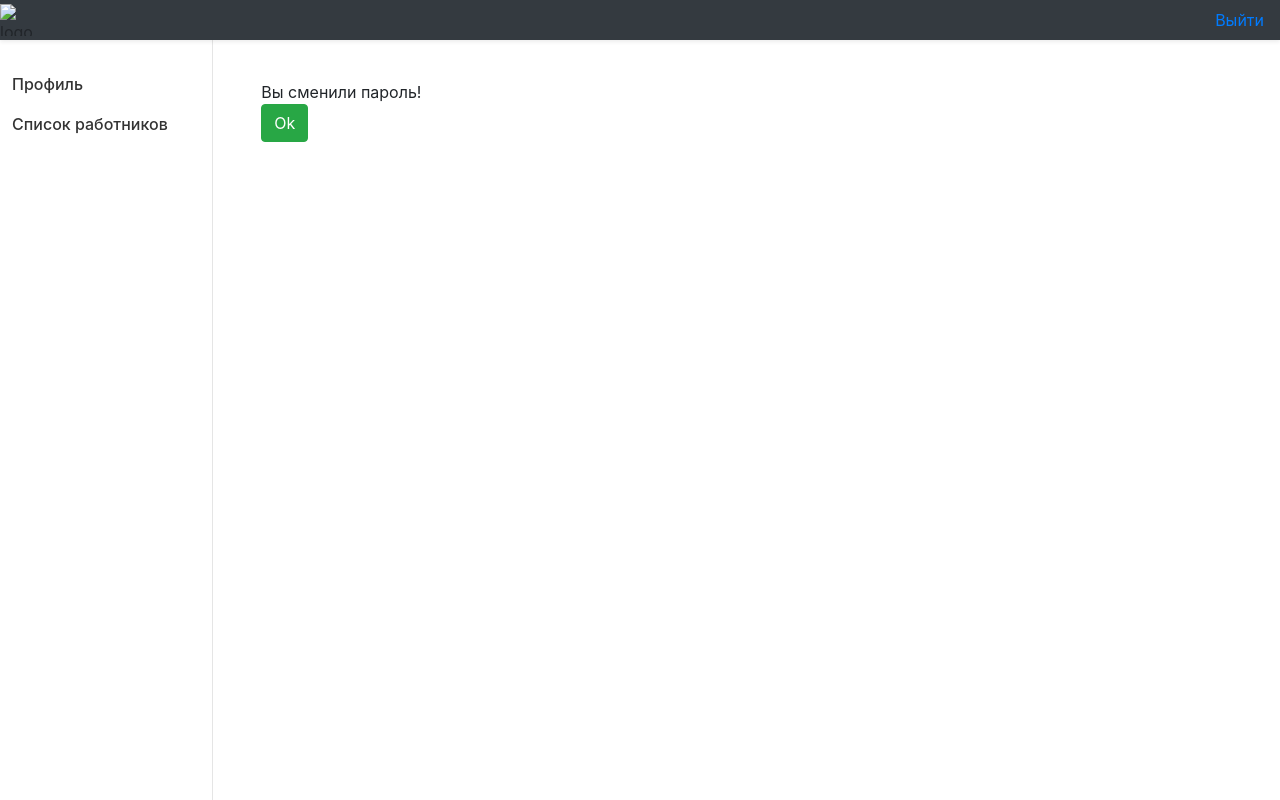
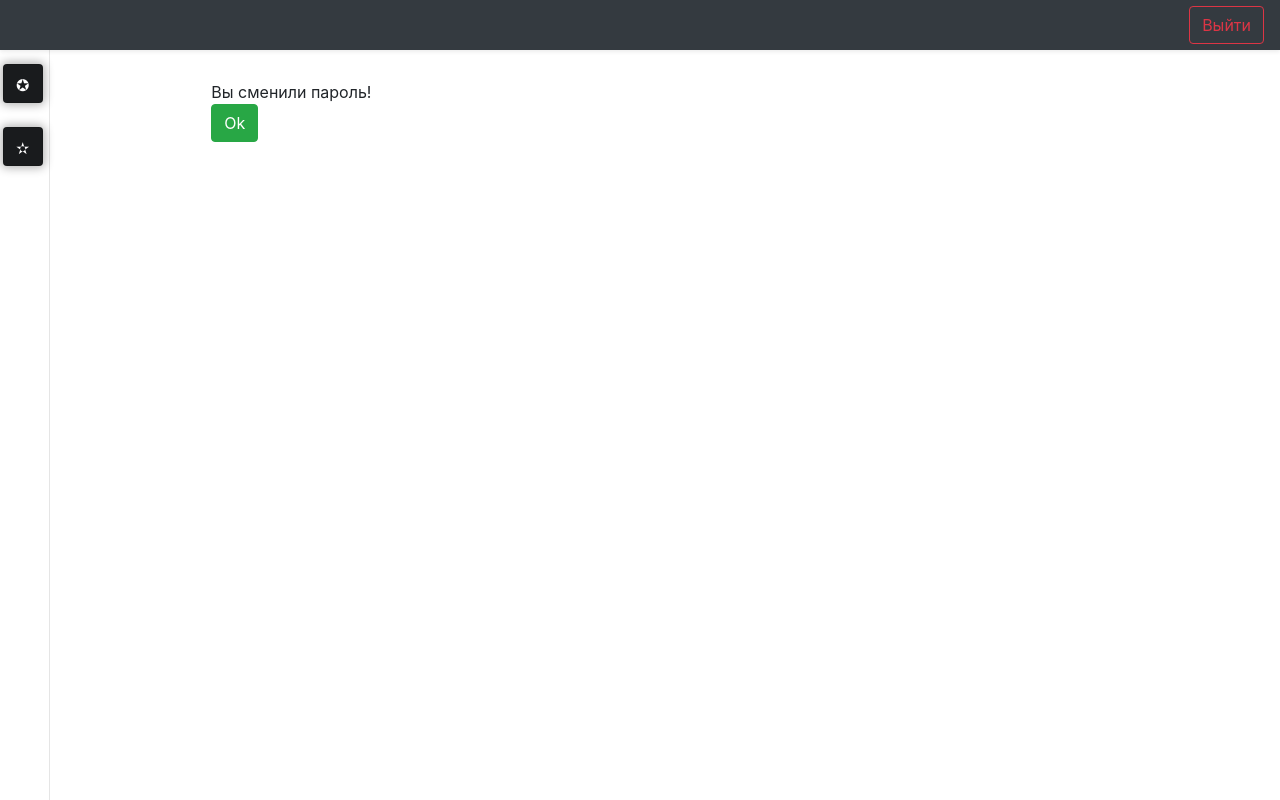
Before and after one commit to keldkemp/project2019, a Django app: page /accounts/password-change-done/ in a window 1280 px wide. Run offline with Django 3.2, Linux system fonts and the light colour scheme; the visitor is signed in with stand-in values (Sample User, id 1); data comes from the database, SQL or seed files in the repository; some libraries are stand-ins or nearby versions.

Commit message:
Изменение в интерфейсе: -стиль меню -страница авторизации -страница пользователя Необходимо добавить настройки пользователя

```diff
--- a/CRM/static/css/base.css
+++ b/CRM/static/css/base.css
@@ -1,3 +1,74 @@
-.active{
-    color:#f00;
+.loginin {
+    border-color: rgb(62, 89, 190);
+    border-style: solid;
+    border-radius: 25px;
+    width: auto;
+    min-width: 400px;
+    height: auto;
+    min-height: 400px;
+    background: #f1f8ff;
+    position: absolute;
+    top: 50%;
+    left: 50%;
+    -webkit-transform: translate(-50%, -50%);
+    -moz-transform: translate(-50%, -50%);
+    -o-transform: translate(-50%, -50%);
+    -ms-transform: translate(-50%, -50%);
+    transform: translate(-50%, -50%);
+    box-shadow: 0px 2px 5px rgba(0, 0, 0, .25);
 }
+
+
+
+h3 {
+    text-align: center;
+    width: 100%;
+    height: 50px;
+    font-size: 1.35em;
+    display: block;
+        padding: .75em 1em .75em 1.5em;
+    margin: 0;
+    font-weight: 200;
+  }
+table {
+  border-radius: 25px;
+  border-collapse: collapse;
+  color: #686461;
+}
+caption {
+  padding: 10px;
+  color: white;
+  background: #8FD4C1;
+  font-size: 18px;
+  text-align: left;
+  font-weight: bold;
+}
+th {
+  text-align: center;
+  color: #ffffff;
+  background: #686461;
+  border-bottom: 3px solid #B9B29F;
+  padding: 10px;
+}
+td {
+  padding: 10px;
+}
+
+
+.transition { transition: .3s cubic-bezier(.3, 0, 0, 1.3) }
+.card {
+    background-color: #191b1d;
+    bottom: 0;
+    box-shadow: 0px 0px 10px 0px rgba(0,0,0,0.3);
+  -webkit-box-shadow: 0px 0px 10px 2px rgba(0,0,0,0.3);
+  -moz-box-shadow: 0px 0px 10px 2px rgba(0,0,0,0.3);
+    height: 39px;
+    width: 40px;
+    left: 3px;
+    overflow: hidden;
+
+
+}
+.card:hover {
+    width: 200px;
+}
--- a/CRM/static/css/main.css
+++ b/CRM/static/css/main.css
@@ -14,12 +14,10 @@
 }
 
 .sidebar-sticky {
-  position: relative;
+  position: absolute;
   top: 0;
   height: calc(100vh - 48px);
   padding-top: .5rem;
-  overflow-x: hidden;
-  overflow-y: auto; /* Scrollable contents if viewport is shorter than content. */
 }
 
 @supports ((position: -webkit-sticky) or (position: sticky)) {
--- a/CRM/templates/CRM/bars/clean_base.html
+++ b/CRM/templates/CRM/bars/clean_base.html
@@ -65,7 +65,7 @@
     crossorigin="anonymous"
   >
   {% css 'css/main.css' %}
-
+  {% css 'css/base.css' %}
   <script type="text/javascript">
     function getCookie(name) {
       let cookieValue = null;
@@ -104,16 +104,8 @@
 
 </head>
 
-<body style="height: 100%;">
-<nav class="navbar bg-dark fixed-top flex-md-nowrap shadow-sm p-0">
-
-    <img
-      src="{% static 'favicon/favicon-32x32.png' %}"
-      width="32"
-      height="32"
-      alt="logo"
-    >
-  </a>
+<body style="height: 100%; width: 100%; position: absolute; left: -50px;">
+<nav style="height: 50px" class="navbar bg-dark fixed-top flex-md-nowrap shadow-sm p-0">
 
   {% if user.is_authenticated %}
   <a class="text-right w-100"></a>
@@ -121,7 +113,7 @@
       <li class="nav-item text-nowrap">
 
         <a
-          class="nav-link"
+          class="btn btn-outline-danger"
           href="{% url 'accounts:logout' %}"
         >Выйти</a>
       </li>
--- a/CRM/templates/CRM/bars/sidebar.html
+++ b/CRM/templates/CRM/bars/sidebar.html
@@ -1,55 +1,62 @@
 {% load static html_helper %}
 <!-- Для отступа style="margin-top: 8px;" -->
-<nav class="col-md-2 d-none d-md-block sidebar" id="sidebar">
+<nav style="width: 50px"  class="d-none d-md-block sidebar" id="sidebar">
   <div class="sidebar-sticky">
     <ul class="navbar-nav flex-column">
       {% if user.is_first_login %}
       <li class="nav-item">
-        <a
+        <div class="card transition">
+            <a style="color: #FFFFFF"
           class="nav-link"
           href="
             {% url 'accounts:profile' %}"
           name="Профиль"
         >
-          Профиль
+          &#10026; Профиль
         </a>
-
+        </div>
       </li>
+          <li>&emsp;</li>
       <li class="nav-item">
-        <a
+        <div class="card transition">
+          <a style="color: #FFFFFF"
           class="nav-link"
           href="
             {% url 'users:list' %}"
           name="Список работников"
         >
-          Список работников
+          &#10027; Список работников
         </a>
-
+        </div>
 
       </li>
+          <li>&emsp;</li>
       {% if user.is_manager %}
       <li class="nav-item">
-        <a
+        <div class="card transition">
+          <a style="color: #FFFFFF"
           class="nav-link"
           href="
             {% url 'qualifications:list' %}"
           name="Квалификации"
         >
-          Квалификации
+           &#10031; Квалификации
         </a>
-
+        </div>
 
       </li>
+          <li>&emsp;</li>
       <li class="nav-item">
-        <a
+        <div class="card transition">
+          <a style="color: #FFFFFF"
           class="nav-link"
           href="
             {% url 'reports:list' %}"
           name="Отчеты"
         >
-          Отчеты
+          &#10057; Отчеты
         </a>
-
+        </div>
 
       </li>
       {% endif %}
--- a/project2019/settings.py
+++ b/project2019/settings.py
@@ -25,7 +25,7 @@ BASE_DIR = os.path.dirname(os.path.dirname(os.path.abspath(__file__)))
 SECRET_KEY = 'e!+=w3+vjua**3$)j3lmbq-1ivzr+ehx*d1rc9%e#pegk*8y--'
 
 # SECURITY WARNING: don't run with debug turned on in production!
-DEBUG = False
+DEBUG = True
 
 ALLOWED_HOSTS = []
 
```
Also changed, not shown: CRM/templates/CRM/auth/login.html (+8 -2 lines), CRM/templates/CRM/auth/profile.html (+11 -12 lines), CRM/templates/CRM/users/users.html (+4 -4 lines).
